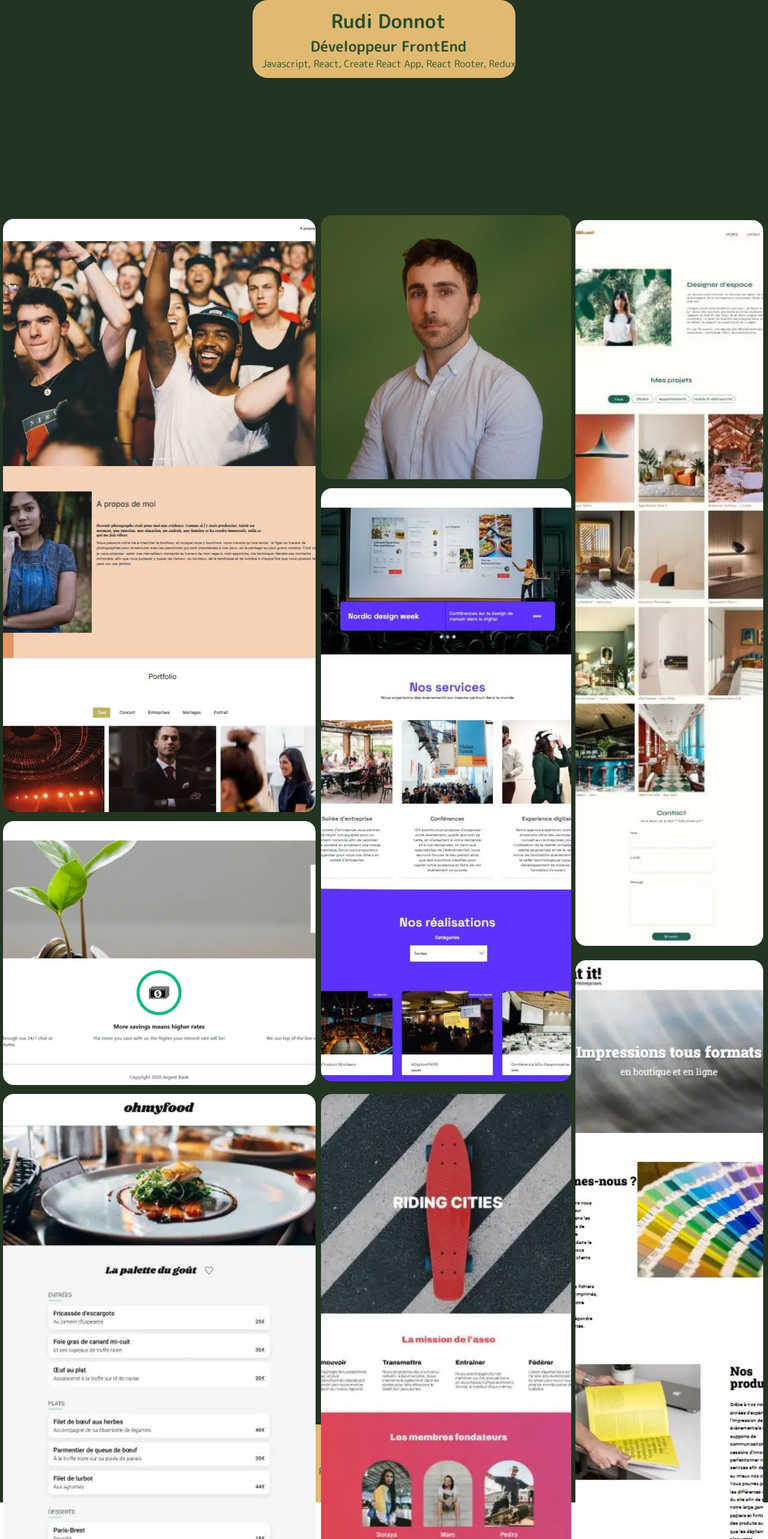
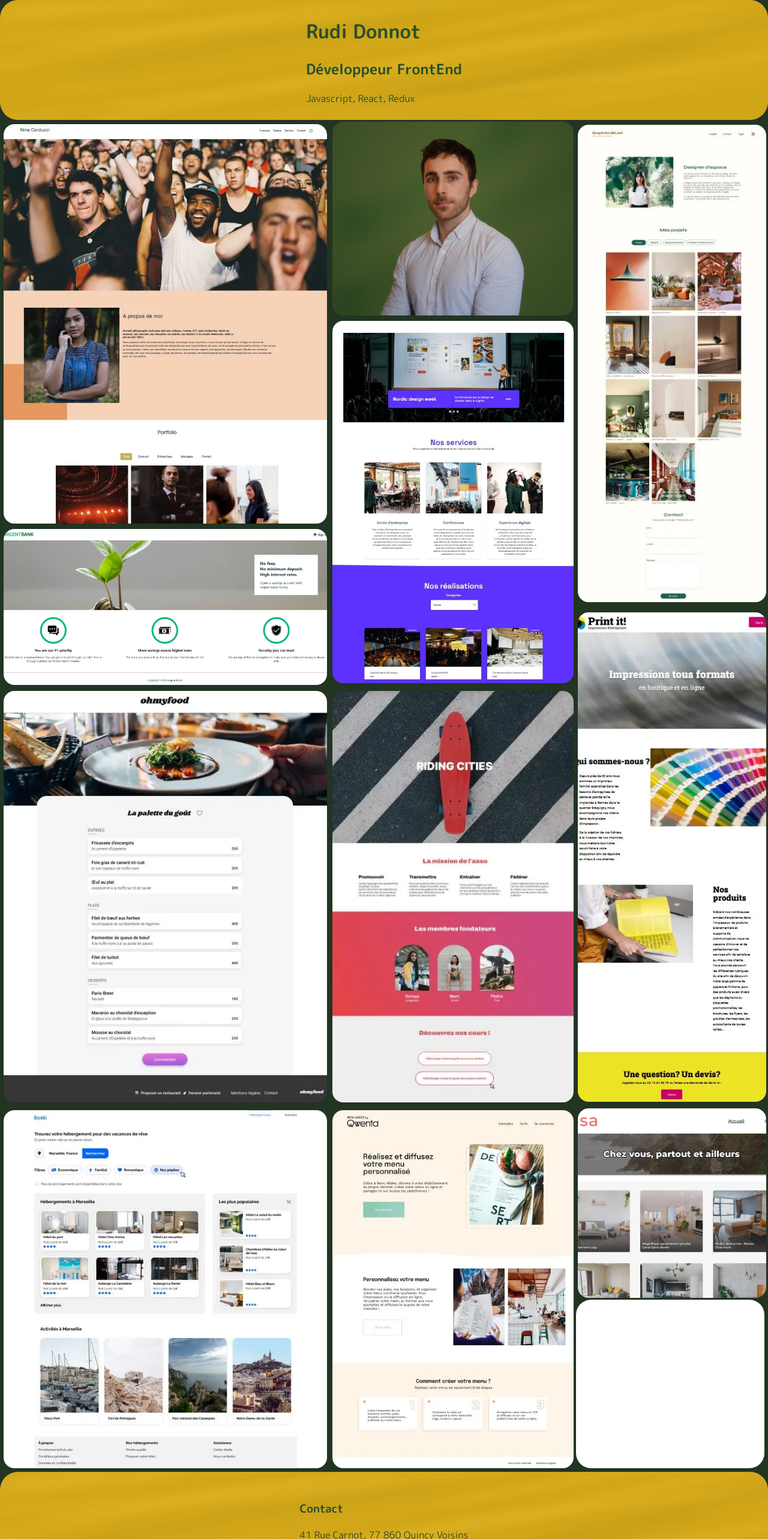
Before and after one commit to RudiDonnot/RudiDonnotPortfolio, a React (Create React App) app: page / in a window 1280 px wide. Shown: the top 2566 px of the page at 60% size. Built offline with nearby package versions, Linux system fonts and the light colour scheme.

Commit message:
correction Google chrome

```diff
--- a/src/components/Card/index.jsx
+++ b/src/components/Card/index.jsx
@@ -18,7 +18,7 @@ function Card({
 
   useEffect(() => {
     const handleResize = () => {
-      if (window.innerWidth <= 300) {
+      if (window.innerWidth <= 400) {
         setResponsiveCardPosition(cardPositionsmall);
       } else if (window.innerWidth <= 700) {
         setResponsiveCardPosition(cardPositionmedium);
--- a/src/components/Footer/index.jsx
+++ b/src/components/Footer/index.jsx
@@ -1,10 +1,15 @@
 import "../../pages/Home/style.css";
+import Yellowbackground from "../../assets/Yellowbackground.png";
 
 function Footer() {
   return (
-    <footer>
-      <h3>Contact</h3>
-      <p>41 Rue Carnot, 77 860 Quincy Voisins</p>
+    <footer className="headerfooter">
+      <img src={Yellowbackground} alt="" />
+      <div className="textcontent">
+        <h3>Contact</h3>
+        <p>41 Rue Carnot, 77 860 Quincy Voisins</p>
+        <p>rudi.donnot@gmail.com</p>
+      </div>
     </footer>
   );
 }
--- a/src/components/Header/index.jsx
+++ b/src/components/Header/index.jsx
@@ -1,11 +1,15 @@
 import "../../pages/Home/style.css";
+import Yellowbackground from "../../assets/Yellowbackground.png";
 
 function Header() {
   return (
-    <header>
-      <h1>Rudi Donnot</h1>
-      <h2>Développeur FrontEnd</h2>
-      <p>Javascript, React, Create React App, React Rooter, Redux</p>
+    <header className="headerfooter">
+      <img src={Yellowbackground} alt="" />
+      <div className="textcontent">
+        <h1>Rudi Donnot</h1>
+        <h2>Développeur FrontEnd</h2>
+        <p>Javascript, React, Redux</p>
+      </div>
     </header>
   );
 }
--- a/src/pages/Home/index.jsx
+++ b/src/pages/Home/index.jsx
@@ -17,7 +17,7 @@ function Home() {
   return (
     <main>
       <Card
-        cardPosition={"16 / 6 / 25 / 10"}
+        cardPosition={"14 / 6 / 23 / 10"}
         cardPositionmedium={" 3 / 1 / 6 / 7"}
         cardPositionsmall={"20 / 1 / 22 / 13"}
         cardSrc={projet2}
@@ -30,8 +30,8 @@ function Home() {
         }
       />
       <Card
-        cardPosition={"27 / 1 / 30 / 6"}
-        cardPositionmedium={" 1 / 7 / 4 / 13"}
+        cardPosition={"23 / 1 / 28 / 6"}
+        cardPositionmedium={" 9 / 1 / 14 / 7"}
         cardPositionsmall={"18 / 1 / 20 / 13"}
         cardSrc={projet3}
         cardUrl={"https://rudidonnot.github.io/Booki/"}
@@ -43,7 +43,7 @@ function Home() {
         }
       />
       <Card
-        cardPosition={"16 / 1 / 25 / 6"}
+        cardPosition={"14 / 1 / 23 / 6"}
         cardPositionmedium={" 6 / 1 / 9 / 7"}
         cardPositionsmall={"4 / 1 / 6 / 13"}
         cardSrc={projet4}
@@ -56,7 +56,7 @@ function Home() {
         }
       />
       <Card
-        cardPosition={"14 / 10 / 25 / 13"}
+        cardPosition={"12 / 10 / 23 / 13"}
         cardPositionmedium={" 4 / 7 / 7 / 13"}
         cardPositionsmall={"16 / 1 / 18 / 13"}
         cardSrc={projet5}
@@ -69,8 +69,8 @@ function Home() {
         }
       />
       <Card
-        cardPosition={"3 / 10 / 14 / 13"}
-        cardPositionmedium={" 9 / 1 / 14 / 7"}
+        cardPosition={"1 / 10 / 12 / 13"}
+        cardPositionmedium={" 1 / 7 / 4 / 13"}
         cardPositionsmall={"14 / 1 / 16 / 13"}
         cardSrc={projet6}
         cardUrl={"https://rudidonnot.github.io/sophie-bluel/"}
@@ -82,8 +82,8 @@ function Home() {
         }
       />
       <Card
-        cardPosition={"27 / 6 / 30 / 10"}
-        cardPositionmedium={" 7 / 7 / 10 / 13"}
+        cardPosition={"23 / 6 / 28 / 10"}
+        cardPositionmedium={" 7 / 7 / 9 / 13"}
         cardPositionsmall={"12 / 1 / 14 / 13"}
         cardSrc={projet7}
         cardUrl={
@@ -97,8 +97,8 @@ function Home() {
         }
       />
       <Card
-        cardPosition={"27 / 10 / 27 / 13"}
-        cardPositionmedium={"16 / 7 / 18 / 13"}
+        cardPosition={"23 / 10 / 24 / 13"}
+        cardPositionmedium={" 14 / 1 / 19 / 7"}
         cardPositionsmall={"10 / 1 / 12 / 13"}
         cardSrc={projet8}
         cardUrl={"https://rudidonnot.github.io/Kasa"}
@@ -110,8 +110,8 @@ function Home() {
         }
       />
       <Card
-        cardPosition={"3 / 1 / 12 / 6"}
-        cardPositionmedium={" 10 / 7 / 14 / 13"}
+        cardPosition={"1 / 1 / 10 / 6"}
+        cardPositionmedium={" 9 / 7 / 13 / 13"}
         cardPositionsmall={"8 / 1 / 10 / 13"}
         cardSrc={projet9}
         cardUrl={"https://rudidonnot.github.io/Nina-Carducci/"}
@@ -123,8 +123,8 @@ function Home() {
         }
       />
       <Card
-        cardPosition={"7 / 6 / 16 / 10"}
-        cardPositionmedium={" 14 / 1 / 18 / 7"}
+        cardPosition={"5 / 6 / 14 / 10"}
+        cardPositionmedium={" 13 / 7 / 15 / 13"}
         cardPositionsmall={"6 / 1 / 8 / 13"}
         cardSrc={projet10}
         cardUrl={"https://rudidonnot.github.io/724event/"}
@@ -136,11 +136,11 @@ function Home() {
         }
       />
       <Card
-        cardPosition={"12 / 1 / 16 / 6"}
-        cardPositionmedium={" 14 / 7 / 16 / 13"}
+        cardPosition={"10 / 1 / 14 / 6"}
+        cardPositionmedium={"19 / 1 / 21 / 13"}
         cardPositionsmall={"2 / 1 / 4 / 13"}
         cardSrc={projet11}
-        cardUrl={"https://exemple.com/lien1"}
+        cardUrl={"https://rudidonnot.github.io/ArgentBank-Frontend-only-/"}
         cardAlt={
           "Le onzième projet effectué dans le cadre du diplôme d'intégrateur web d'Openclassrooms"
         }
@@ -149,7 +149,7 @@ function Home() {
         }
       />
       <Card
-        cardPosition={"3 / 6 / 7 / 10"}
+        cardPosition={"1 / 6 / 5 / 10"}
         cardPositionmedium={" 1 / 1 / 3 / 7"}
         cardPositionsmall={"1 / 1 / 2 / 13"}
         cardSrc={Centralimage}
@@ -159,6 +159,7 @@ function Home() {
           "Je m'appelle Rudi Donnot, 28 ans, en 2023 j'ai entamé une formation d'Intégration Web d'OpenClassrooms, j'ai pu effectuer divers sites webs, notamment ceux présent dans ce portfolio. Chacun de ces sites représente une compétence que j'ai acquise durant ma formation. Cliquez sur chacun d'entre eux pour accéder au travail réalisé !"
         }
       />
+      <div className="infocard"></div>
     </main>
   );
 }
--- a/src/pages/Home/style.css
+++ b/src/pages/Home/style.css
@@ -2,55 +2,62 @@
   --verydarkgreen: rgb(34, 52, 34);
   --orangedark: rgb(225, 186, 114);
   background-color: var(--verydarkgreen);
+  display: flex;
+  flex-direction: column;
+  justify-content: center;
 }
 
 main {
   display: grid;
-  grid-template-columns: repeat(12, 8.3%);
-  grid-template-rows: repeat(32, 5%);
+  max-width: 1440px;
 }
 
-@media screen and (max-width: 300px) {
-  header {
+@media screen and (max-width: 400px) {
+  .headerfooter img {
     height: 60px !important;
   }
+
   h1,
   h2,
   h3,
   p {
     font-size: 50%;
   }
-  footer {
-    height: 60px !important;
+
+  .infocard {
+    grid-area: 24 / 10 / 28 / 13;
   }
 }
 
 @media screen and (max-width: 700px) {
-  header {
+  .headerfooter img {
     height: 100px !important;
   }
+
   h1,
   h2,
   h3,
   p {
     font-size: 70%;
   }
-  footer {
-    height: 100px !important;
+
+  .infocard {
+    grid-area: 15 / 7 / 19 / 13 !important;
   }
 }
 
-header {
-  justify-content: center;
-  justify-self: center;
-  background-color: var(--orangedark);
-  height: 130px;
-  border-radius: 25px;
-  grid-area: 1 / 1 / 3 / 13;
-  transition: transform 2s ease;
-  display: flex;
-  flex-direction: column;
-  align-items: center;
+.headerfooter img {
+  width: 100%;
+  height: 200px;
+  border-radius: 30px;
+}
+
+.textcontent {
+  position: absolute;
+  left: 0;
+  right: 0;
+  margin-inline: auto;
+  width: fit-content;
 }
 
 h1,
@@ -59,50 +66,19 @@ h3,
 p {
   font-family: "M PLUS Rounded 1c", sans-serif;
   color: rgb(42, 80, 42);
-  margin: 0 0 0 15px;
 }
 
-@keyframes headerexpand {
-  0% {
-    transform: scale(0) translateX(0);
-  }
-  50% {
-    transform: scale(0) translateX(0);
-  }
-  100% {
-    transform: scale(1) translateX(0) translateY(0);
-  }
-}
-header {
-  animation: expand2 2s ease-out 1s forwards;
+.headerfooter {
+  display: flex;
+  justify-content: center;
+  flex-direction: column;
+  max-width: 1440px;
 }
 
-footer {
-  justify-content: center;
-  justify-self: center;
-  background-color: var(--orangedark);
-  height: 130px;
+.infocard {
+  background-color: white;
+  width: 98%;
+  height: 98%;
+  grid-area: 24 / 10 / 28 / 13;
   border-radius: 25px;
-  grid-area: 28 / 10 / 30 / 13;
-  transition: transform 2s ease;
-  display: flex;
-
-  align-items: center;
-  flex-direction: column;
 }
-
-@keyframes footerexpand {
-  0% {
-    transform: scale(0) translateX(0);
-  }
-  50% {
-    transform: scale(0) translateX(0);
-  }
-  100% {
-    transform: scale(1) translateX(0) translateY(0);
-  }
-}
-
-footer {
-  animation: expand2 2s ease-out 1s forwards;
-}
```
Also changed, not shown: src/assets/Yellowbackground.png (added).
